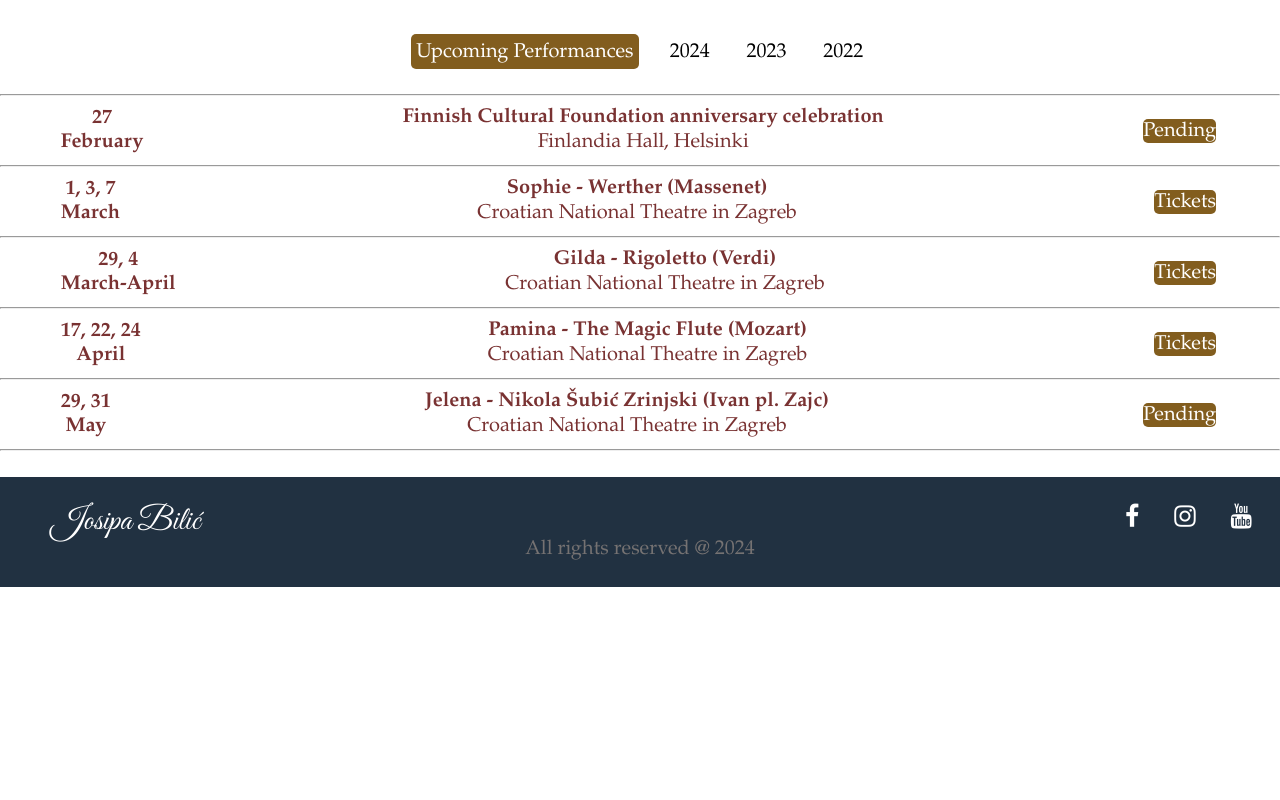
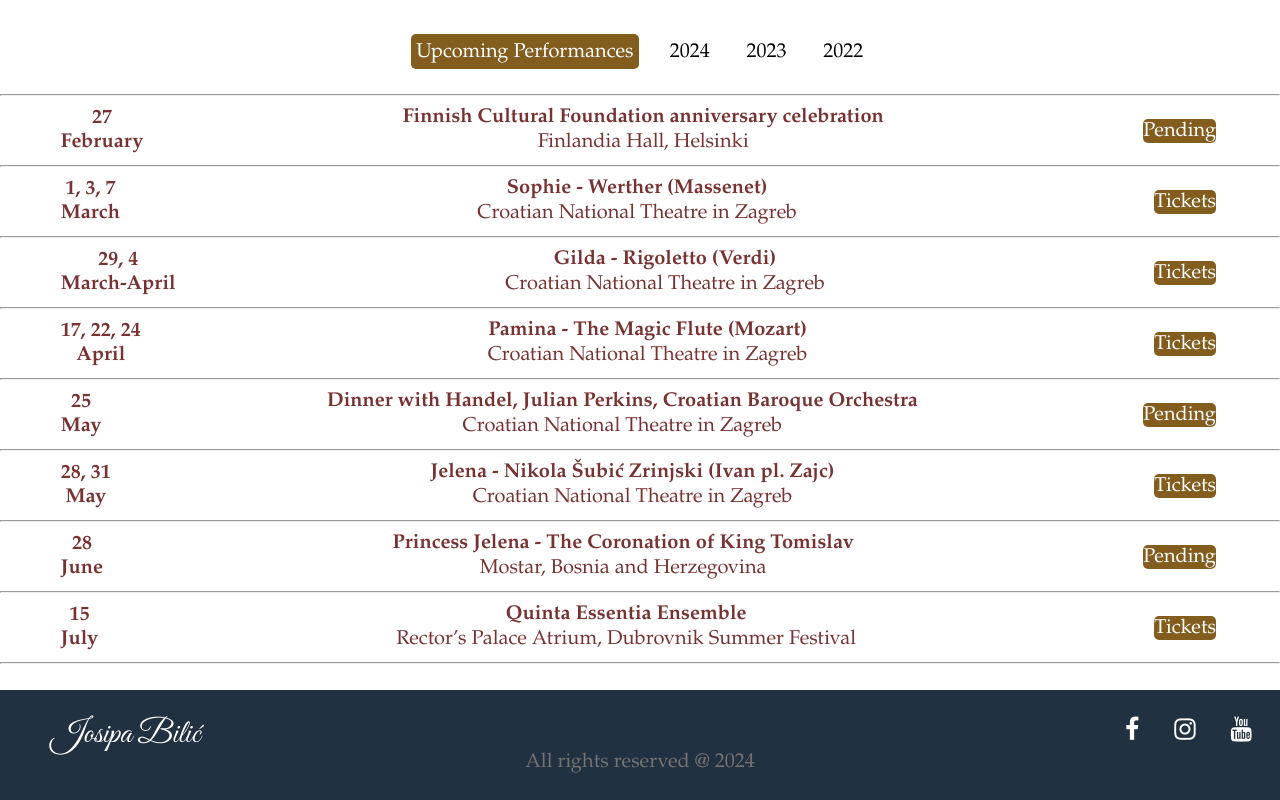
Before and after one commit to LukaBilic2/Josipa-Portfolio, a React (Vite) app: page /agenda in a window 1280 px wide. Shown: the part 680-1480 px from the top of the page. Before the commit the page ends 1267 px from the top, so only its background shows below. Built offline with nearby package versions, Linux system fonts and the light colour scheme; a web font is replaced by a local one.

Commit message:
agenda changes

```diff
--- a/src/components/Agenda/schedules/Upcoming.jsx
+++ b/src/components/Agenda/schedules/Upcoming.jsx
@@ -109,7 +109,26 @@ const Upcoming = () => {
       <li className={styles['list-element']}>
         <div className={styles['date-and-place']}>
           <p>
-            29, 31
+            25
+            <br />
+            May
+            <br />
+          </p>
+        </div>
+        <p>
+          Dinner with Handel, Julian Perkins, Croatian Baroque Orchestra
+          <br />
+          <span>Croatian National Theatre in Zagreb</span>
+        </p>
+        <button className={styles['schedule-button']}>Pending</button>
+      </li>
+
+      <hr />
+
+      <li className={styles['list-element']}>
+        <div className={styles['date-and-place']}>
+          <p>
+            28, 31
             <br />
             May
             <br />
@@ -120,7 +139,61 @@ const Upcoming = () => {
           <br />
           <span>Croatian National Theatre in Zagreb</span>
         </p>
+        <button className={styles['schedule-button']}>
+          <a
+            href="https://www.hnk.hr/hr/raspored/?predstava=nikola-%C5%A1ubi%C4%87-zrinjski"
+            target="_blank"
+            rel="noopener noreferrer"
+          >
+            Tickets
+          </a>
+        </button>
+      </li>
+
+      <hr />
+
+      <li className={styles['list-element']}>
+        <div className={styles['date-and-place']}>
+          <p>
+            28
+            <br />
+            June
+            <br />
+          </p>
+        </div>
+        <p>
+          Princess Jelena - The Coronation of King Tomislav
+          <br />
+          <span>Mostar, Bosnia and Herzegovina</span>
+        </p>
         <button className={styles['schedule-button']}>Pending</button>
+      </li>
+
+      <hr />
+
+      <li className={styles['list-element']}>
+        <div className={styles['date-and-place']}>
+          <p>
+            15
+            <br />
+            July
+            <br />
+          </p>
+        </div>
+        <p>
+          Quinta Essentia Ensemble
+          <br />
+          <span>Rector’s Palace Atrium, Dubrovnik Summer Festival</span>
+        </p>
+        <button className={styles['schedule-button']}>
+          <a
+            href="https://www.dubrovnik-festival.hr/program/ansambl-quinta-essentia/193"
+            target="_blank"
+            rel="noopener noreferrer"
+          >
+            Tickets
+          </a>
+        </button>
       </li>
 
       <hr />
```
